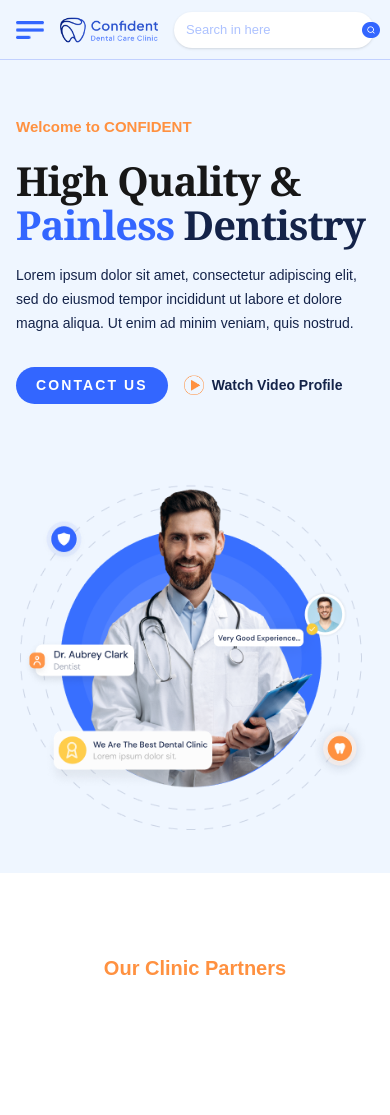
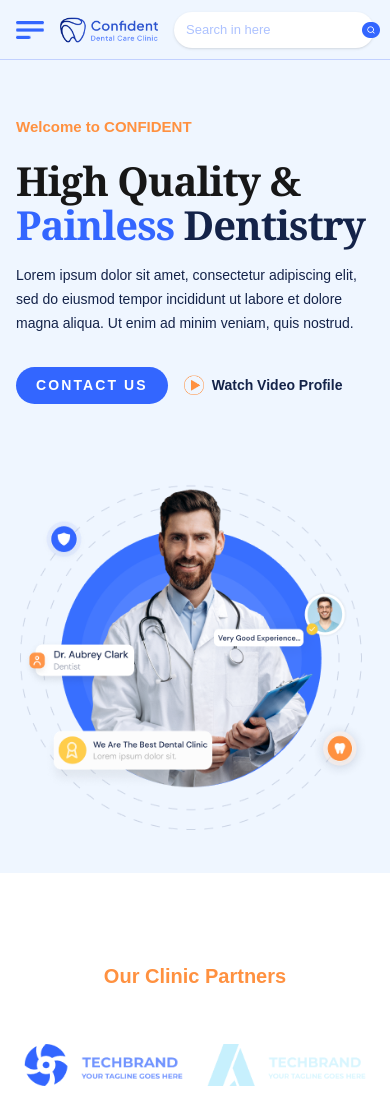
Before and after one commit to ashraf-sobhe/smile-care, a Next.js app: page / in a window 390 px wide. Before the commit the page ends 1015 px from the top, so only its background shows below. Built offline with nearby package versions, Linux system fonts and the light colour scheme.

Commit message:
parteners f

```diff
--- a/components/Hero/heroSection.tsx
+++ b/components/Hero/heroSection.tsx
@@ -10,7 +10,7 @@ export default function HeroSection() {
         <div className="w-[28.5%] bg-white" /> {/* الأبيض */}
       </div>
 
-      <div className="relative max-w-7xl mx-auto px-4 md:px-6 md:pl-48 flex flex-col md:flex-row items-start md:items-center">
+      <div className="relative max-w-7xl mx-auto px-4 md:px-8 md:pl-48 flex flex-col md:flex-row items-start md:items-center">
         {/* Left content */}
         <div className="relative flex flex-col md:flex-1 mt-14  md:mt-0 md:pr-10">
           <h3 className="text-[15px] md:hidden text-[#FF9140] font-semibold mb-1 mt-0">
--- a/components/OurPartners/ourPartners.tsx
+++ b/components/OurPartners/ourPartners.tsx
@@ -5,16 +5,14 @@ export default function OurPartners() {
   return (
     <section className="w-full bg-white mt-0 md:mt-0 px-6 md:px-12 lg:px-20 pt-20 md:pt-30">
       {/* العنوان */}
-      <div className="text-center mb-8">
-        <h2 className="text-[#FF9140] text-[20px] md:text-[20px] font-semibold">
+<div className="text-center pb-4 md:pb-0">
+        <h2 className="text-[#FF9140] text-[20px] md:text-[20px] font-semibold px-4 md:px-0 py-2 md:py-4 mb-0">
           Our Clinic Partners
         </h2>
       </div>
 
-      {/* صورة البارتنرز */}
-      <div className="flex justify-start gap-6 mt-6 max-w-7xl mx-auto pl-7 pr-0">
-        {/* الصور جنب بعض للديسكتوب */}
-        <div className="hidden md:flex justify-center gap-6">
+      {/* نسخة الديسكتوب */}
+<div className="hidden md:flex justify-start gap-6 mt-0 max-w-7xl mx-auto pl-7 pr-0 pt-0">
         <div className="relative w-[230px] h-[150px]">
           <Image
             src="/1.png"
@@ -61,6 +59,27 @@ export default function OurPartners() {
           />
         </div>
       </div>
+
+      {/* نسخة الموبايل */}
+      <div className="flex md:hidden justify-center gap-6 mt-0 ">
+        <div className="relative w-[250px] h-[100px]">
+          <Image
+            src="/3.png"
+            alt="Partner 1"
+            fill
+            className="object-contain"
+            priority
+          />
+        </div>
+        <div className="relative w-[250px] h-[100px]">
+          <Image
+            src="/4.png"
+            alt="Partner 2"
+            fill
+            className="object-contain"
+            priority
+          />
+        </div>
       </div>
     </section>
   );
```
Lines whose indentation alone changed are shown as unchanged.
